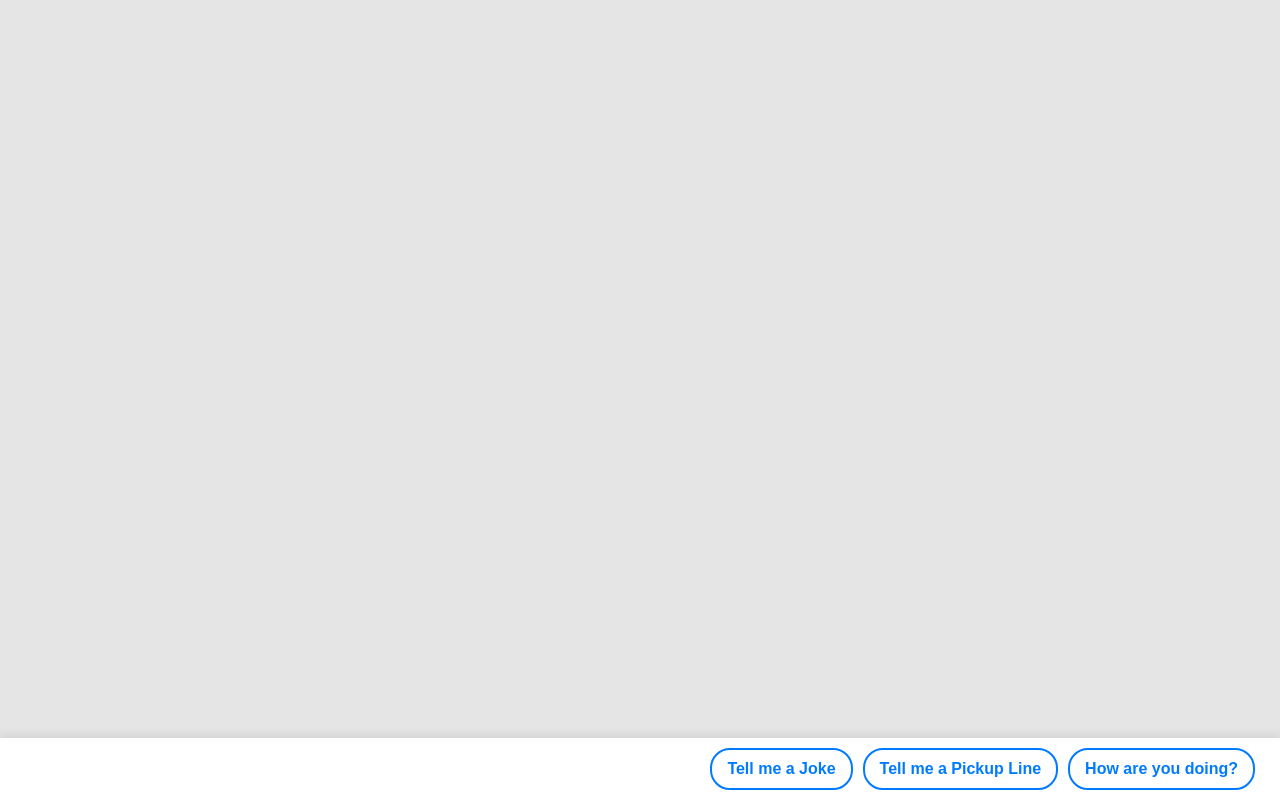
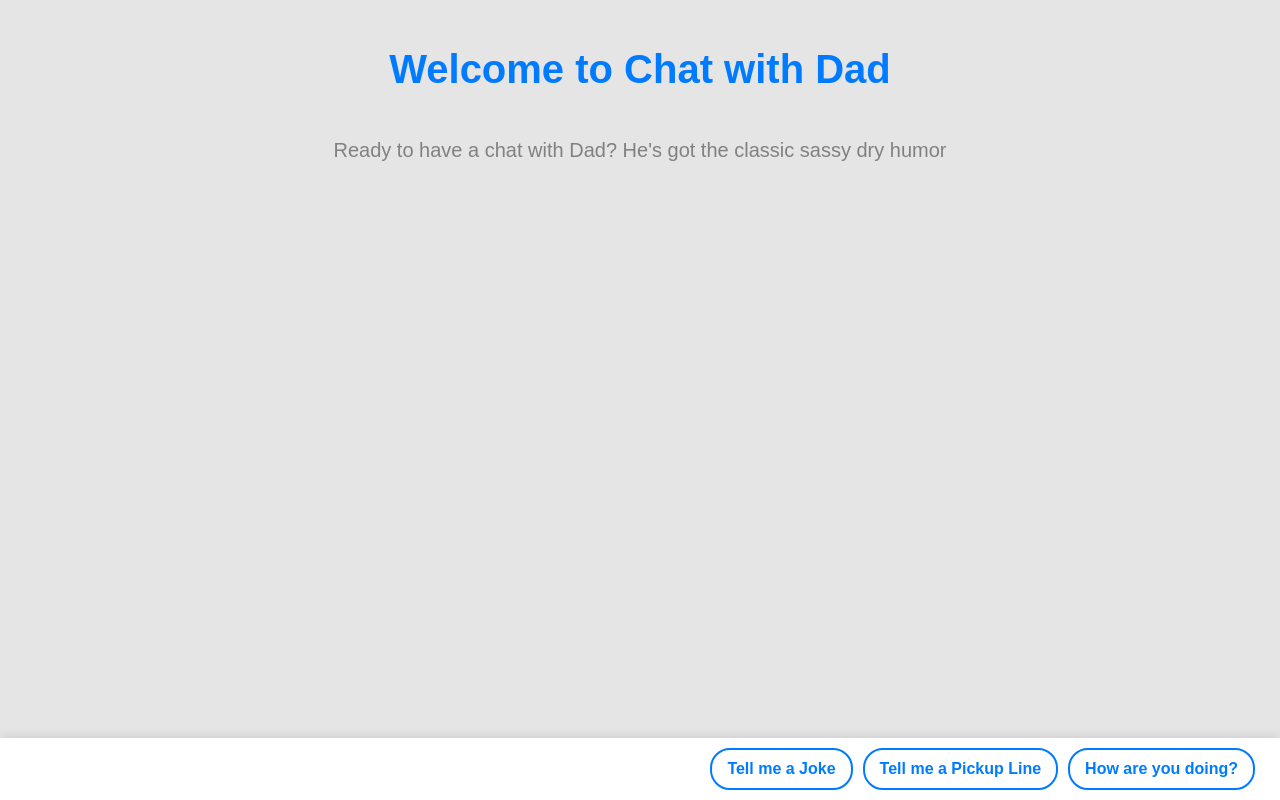
Before and after one commit to arhammusheer/dad-api, a website: page src/tryout/index.html in a window 1280 px wide. Drawn offline with Linux system fonts and the light colour scheme.

Commit message:
Added a welcome message

```diff
--- a/src/tryout/index.html
+++ b/src/tryout/index.html
@@ -7,6 +7,12 @@
     <link rel="stylesheet" href="/style.css" />
   </head>
   <body>
+    <div class="welcome-hero" id="hero">
+      <h1>Welcome to Chat with Dad</h1>
+      <p>
+        Ready to have a chat with Dad? He's got the classic sassy dry humor
+      </p>
+    </div>
     <div class="chat-interface" id="chat"></div>
     <div class="action-bar">
       <div class="pill" id="joke-pill">Tell me a Joke</div>
--- a/src/tryout/script.js
+++ b/src/tryout/script.js
@@ -1,4 +1,7 @@
 function userRequest(type) {
+  // Remove hero if it exists
+  removeHero();
+
   addMessage(type, "user");
   addTypingToChat();
   fetchContent(type)
@@ -15,6 +18,8 @@ function userRequest(type) {
 }
 
 function localRequest(type) {
+  // Remove hero if it exists
+  removeHero();
   switch (type) {
     case "how-are-you":
       addMessage("How are you?", "user");
@@ -77,6 +82,11 @@ function addEmoji(emoji, className) {
   chat.scrollTop = chat.scrollHeight; // Scroll to bottom
 }
 
+function removeHero() {
+  const hero = document.getElementById("hero");
+  if (hero) hero.remove();
+}
+
 // Pill Listeners
 document
   .getElementById("joke-pill")
--- a/src/tryout/style.css
+++ b/src/tryout/style.css
@@ -73,3 +73,20 @@ html {
   color: #808183;
   margin-left: 10px;
 }
+.welcome-hero {
+  display: flex;
+  flex-direction: column;
+  justify-content: flex-start;
+  align-items: center;
+  height: 100%;
+  padding: 20px;
+}
+
+.welcome-hero h1 {
+  font-size: 40px;
+  color: #007bff;
+}
+.welcome-hero p {
+  font-size: 20px;
+  color: #808183;
+}
```
